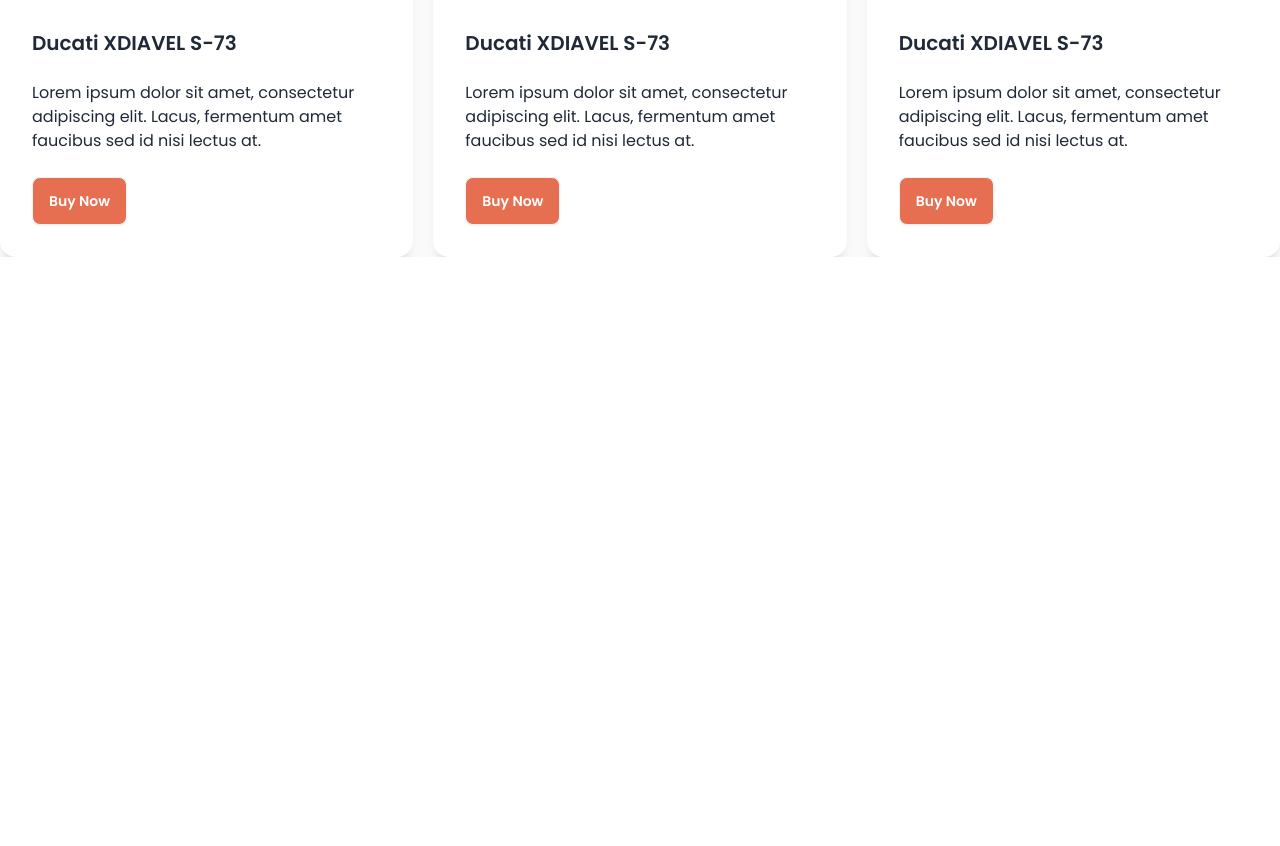
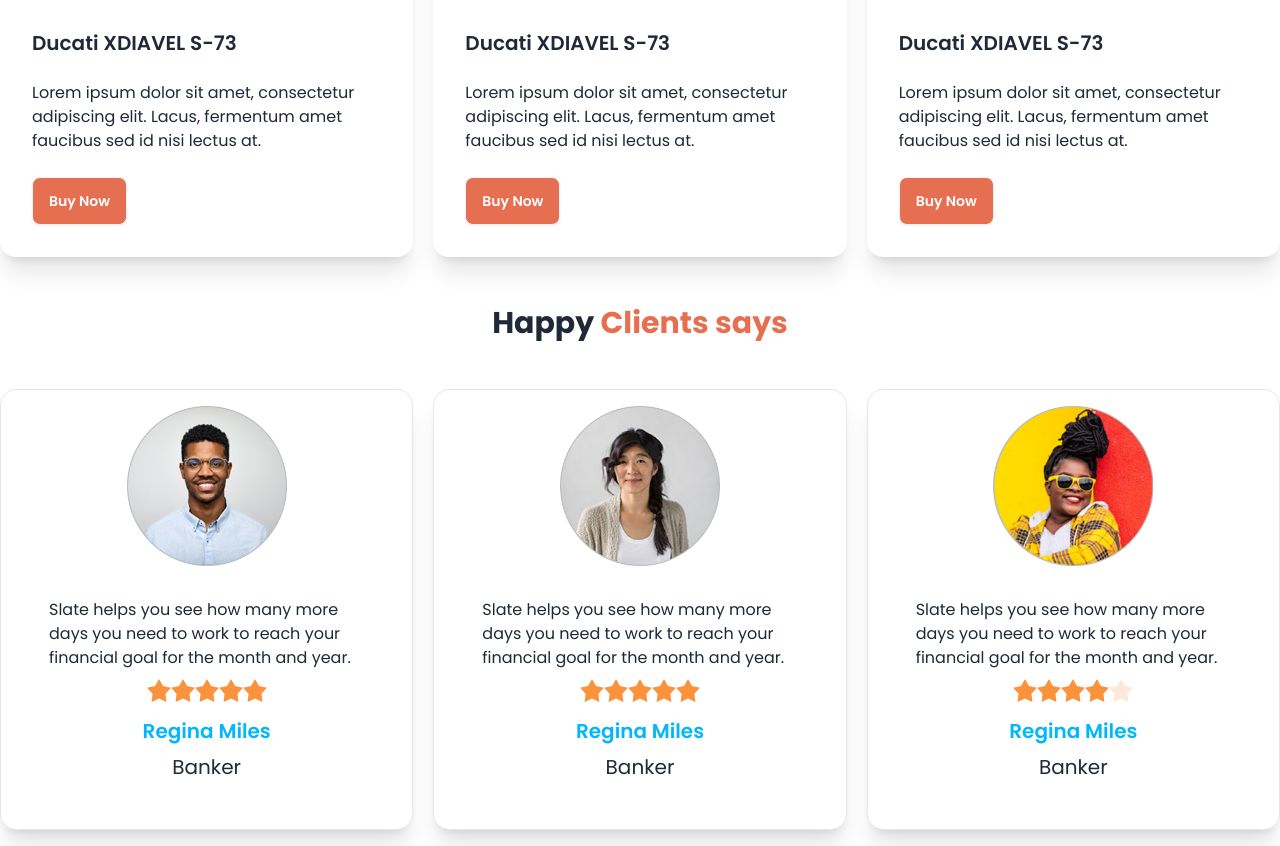
Before and after one commit to hrhabib07/biker-zone, a plain HTML site: page index.html in a window 1280 px wide. Shown: the part 1009-1855 px from the top of the page. Before the commit the page ends 1266 px from the top, so only its background shows below. Drawn offline with nearby package versions, Linux system fonts and the light colour scheme.

Commit message:
new section added

```diff
--- a/index.html
+++ b/index.html
@@ -174,7 +174,7 @@
               </div>
             </div>
           </div>
-
+          <!-- latest bike section  -->
           <section>
             <h2 class="text-3xl font-bold text-center my-4 lg:my-12">Latest news</h2>
             <div class="grid gap-5 grid-cols-1 md:grid-cols-2 lg:grid-cols-3">
@@ -213,6 +213,84 @@
                   </div>
             </div>
           </section>
+
+          <!-- happy clint section  -->
+          <section>
+            <h2 class="text-3xl font-bold text-center my-4 lg:my-12">Happy <span class="text-bike-primary">Clients says </span></h2>
+            <!-- review container  -->
+            <div class="grid gap-5 mb-4 grid-cols-1 md:grid-cols-2 lg:grid-cols-3">
+              <!-- first review  -->
+              <div class="card border p-4 bg-base-100 shadow-xl">
+                <figure><img class="w-40" src="images/others/user-1.png" alt="Shoes" /></figure>
+                <div class="card-body">
+                  <p>Slate helps you see how
+                    many more days you need
+                    to work to reach your financial
+                    goal for the month and year.</p>
+                  <div class="text-center">
+                    <div class="rating">
+                      <input type="radio" name="rating-2" class="mask mask-star-2 bg-orange-400" />
+                      <input type="radio" name="rating-2" class="mask mask-star-2 bg-orange-400" />
+                      <input type="radio" name="rating-2" class="mask mask-star-2 bg-orange-400" />
+                      <input type="radio" name="rating-2" class="mask mask-star-2 bg-orange-400" checked />
+                      <input type="radio" name="rating-2" class="mask mask-star-2 bg-orange-400" />
+                    </div>
+                    <br>
+                    <h2 class="text-info my-2 font-semibold text-xl">Regina Miles</h2>
+                    <h2 class="text-xl">Banker</h2>
+
+                  </div>
+                </div>
+              </div>
+              <!-- second review  -->
+              <div class="card border p-4 bg-base-100 shadow-xl">
+                <figure><img class="w-40" src="images/others/user-2.png" alt="Shoes" /></figure>
+                <div class="card-body">
+                  <p>Slate helps you see how
+                    many more days you need
+                    to work to reach your financial
+                    goal for the month and year.</p>
+                  <div class="text-center">
+                    <div class="rating">
+                      <input type="radio" name="rating-2" class="mask mask-star-2 bg-orange-400" />
+                      <input type="radio" name="rating-2" class="mask mask-star-2 bg-orange-400" />
+                      <input type="radio" name="rating-2" class="mask mask-star-2 bg-orange-400" />
+                      <input type="radio" name="rating-2" class="mask mask-star-2 bg-orange-400" checked />
+                      <input type="radio" name="rating-2" class="mask mask-star-2 bg-orange-400" />
+                    </div>
+                    <br>
+                    <h2 class="text-info my-2 font-semibold text-xl">Regina Miles</h2>
+                    <h2 class="text-xl">Banker</h2>
+
+                  </div>
+                </div>
+              </div>
+              <!-- third review  -->
+              <div class="card border p-4 bg-base-100 shadow-xl">
+                <figure><img class="w-40" src="images/others/user-3.png" alt="Shoes" /></figure>
+                <div class="card-body">
+                  <p>Slate helps you see how
+                    many more days you need
+                    to work to reach your financial
+                    goal for the month and year.</p>
+                  <div class="text-center">
+                    <div class="rating">
+                      <input type="radio" name="rating-2" class="mask mask-star-2 bg-orange-400" />
+                      <input type="radio" name="rating-2" class="mask mask-star-2 bg-orange-400" />
+                      <input type="radio" name="rating-2" class="mask mask-star-2 bg-orange-400" />
+                      <input type="radio" name="rating-2" class="mask mask-star-2 bg-orange-400" checked />
+                      <input type="radio" name="rating-2" class="mask mask-star-2 bg-orange-400" />
+                    </div>
+                    <br>
+                    <h2 class="text-info my-2 font-semibold text-xl">Regina Miles</h2>
+                    <h2 class="text-xl">Banker</h2>
+
+                  </div>
+                </div>
+              </div>
+            </div>
+
+          </section>
     </main>
     <footer></footer>
 </body>
```
